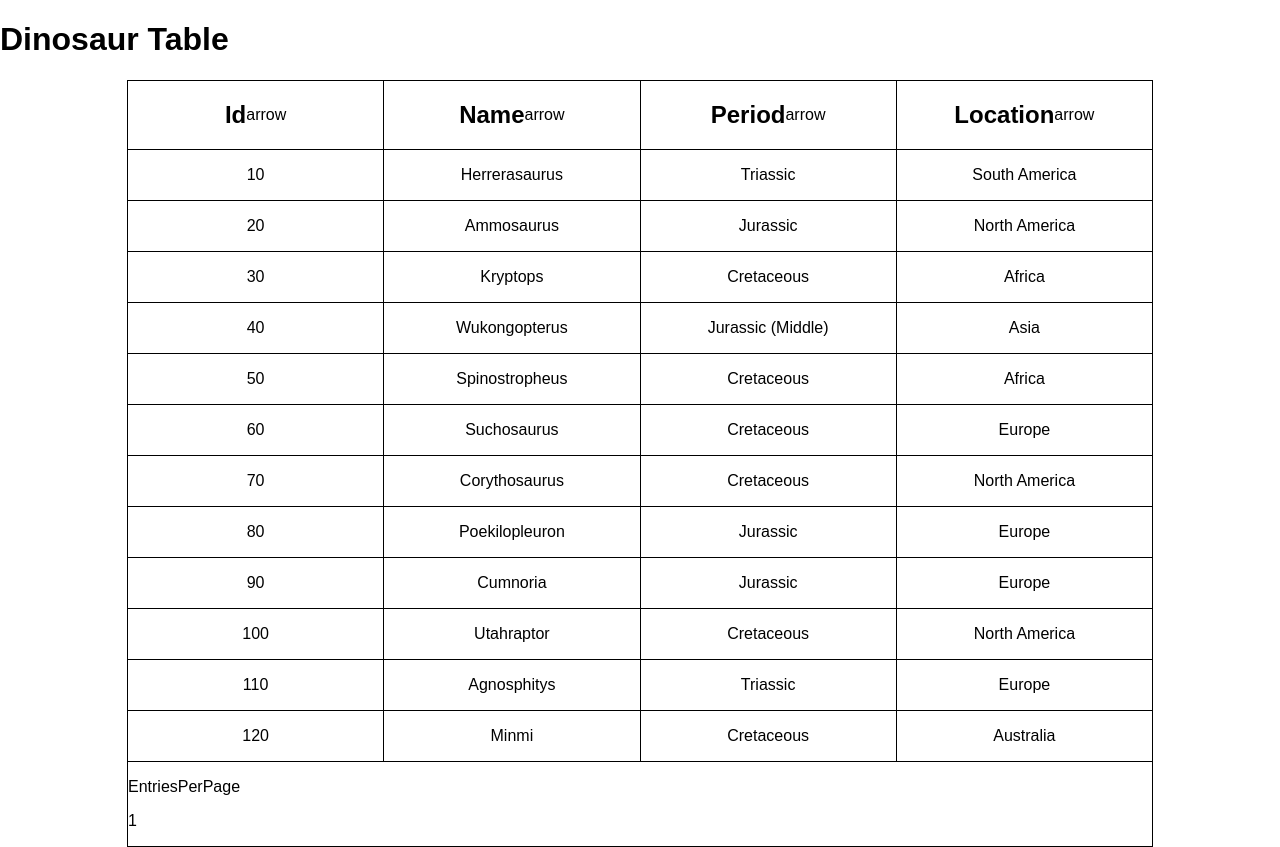
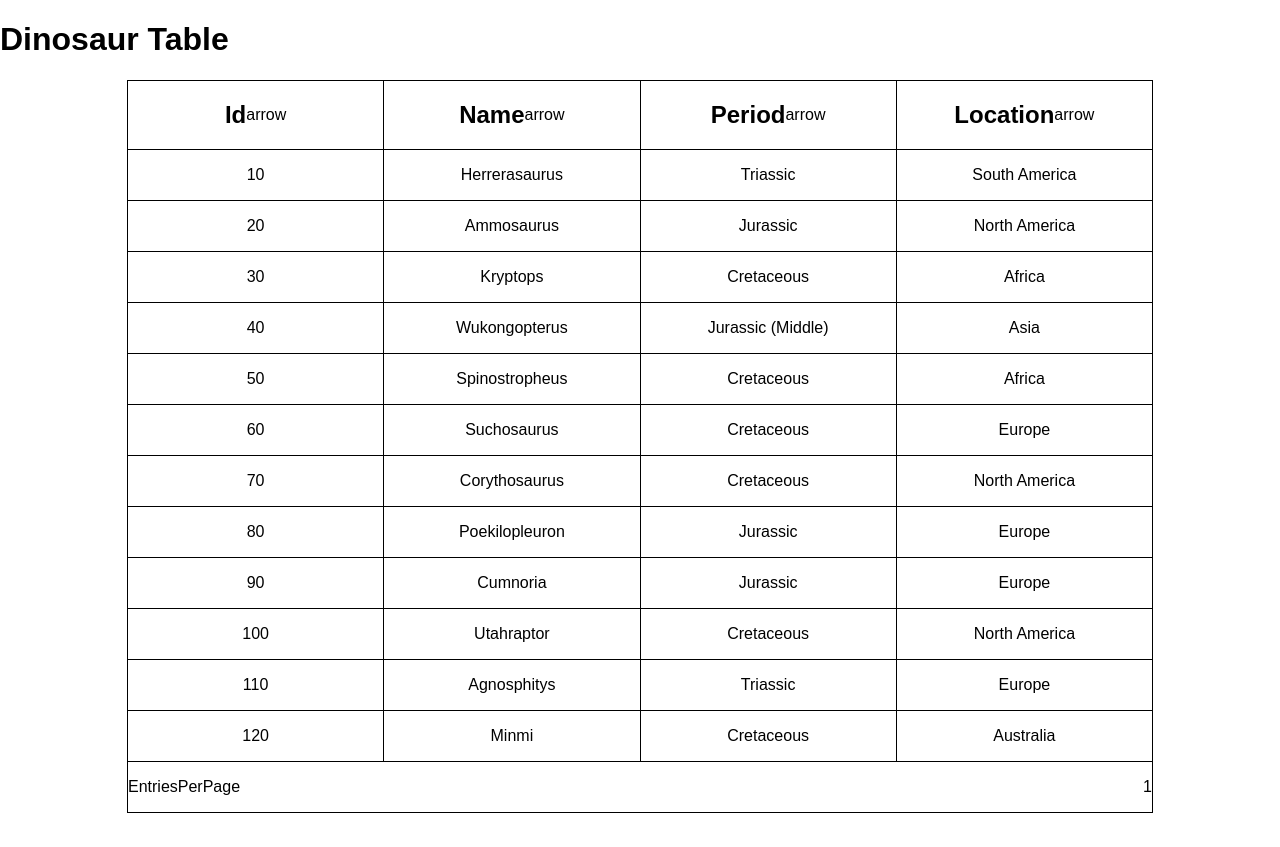
Before and after one commit to brenderbee/table-practice, a React (Create React App) app: page / in a window 1280 px wide. After the commit the page ends 813 px from the top, so only its background shows below. Built offline with nearby package versions, Linux system fonts and the light colour scheme.

Commit message:
Add styles to TableFooter.

```diff
--- /dev/null
+++ b/src/assets/css/TableFooter.css
@@ -0,0 +1,5 @@
+.table-footer {
+  display: flex;
+  justify-content: space-between;
+  align-items: center;
+}
--- a/src/components/TableFooter.js
+++ b/src/components/TableFooter.js
@@ -1,10 +1,11 @@
 import React from 'react';
 import EntriesPerPage from './EntriesPerPage';
 import EntriesNav from './EntriesNav';
+import './../assets/css/TableFooter.css';
 
 function TableFooter(props) {
   return (
-    <div>
+    <div className="table-footer">
       <EntriesPerPage />
       <EntriesNav />
     </div>
```
